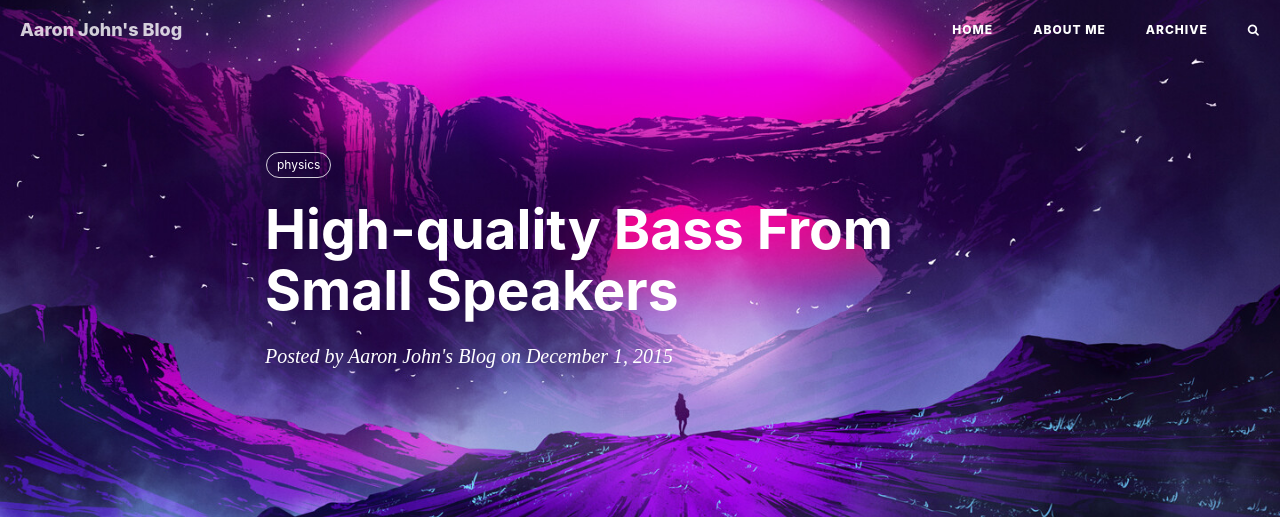
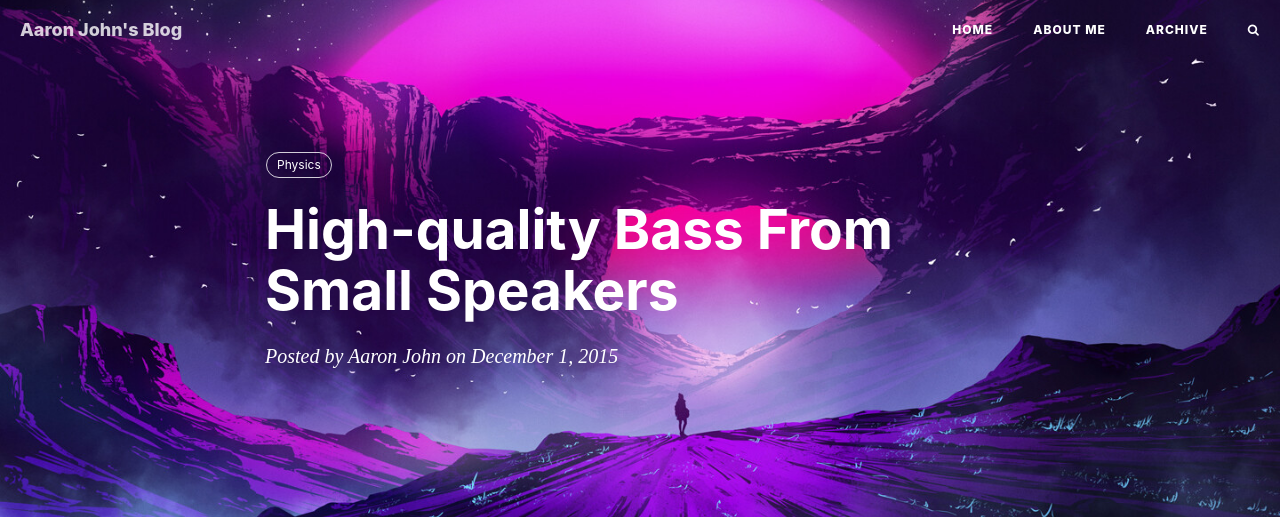
Before and after one commit to aaronjohn2/aaronjohn2.github.io, a Jekyll site: the page built from _posts/physics/2015-12-01-bass-speaker-project.md, in a window 1280 px wide and 900 px high. Shown: the top 519 px of the window. Built offline with Jekyll 4.4.1, drawn with Linux system fonts in a browser that asks for light colours; nearby versions of some CDN libraries; comment, search, counter and statistics services are not loaded; part of the change alters nothing that is shown; grey boxes are pictures that could not be loaded.

```diff
--- a/_posts/physics/2015-12-01-bass-speaker-project.md
+++ b/_posts/physics/2015-12-01-bass-speaker-project.md
@@ -2,7 +2,8 @@
 layout: post
 title:  High-quality Bass From Small Speakers
 date:   2015-12-01
-tags: physics
+tags: Physics
+author: "Aaron John"
 ---
 
 **A project by David Mohn and Aaron John.** In this report we discuss the route we took in designing and creating a small form factor speaker with a high amount of bass, without sacrificing sound quality.
```
